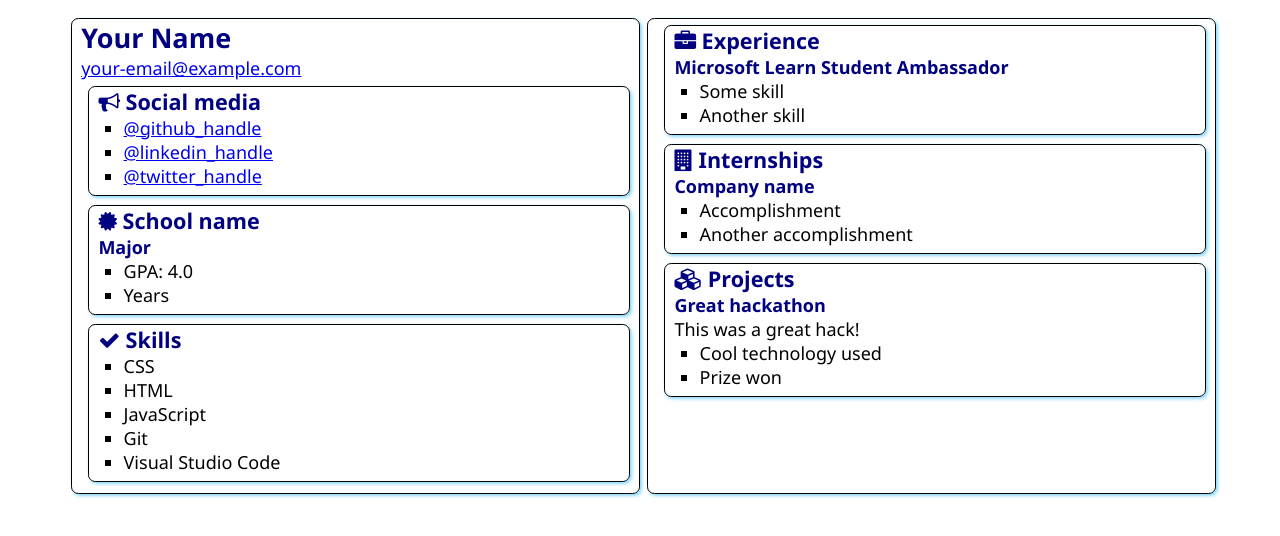
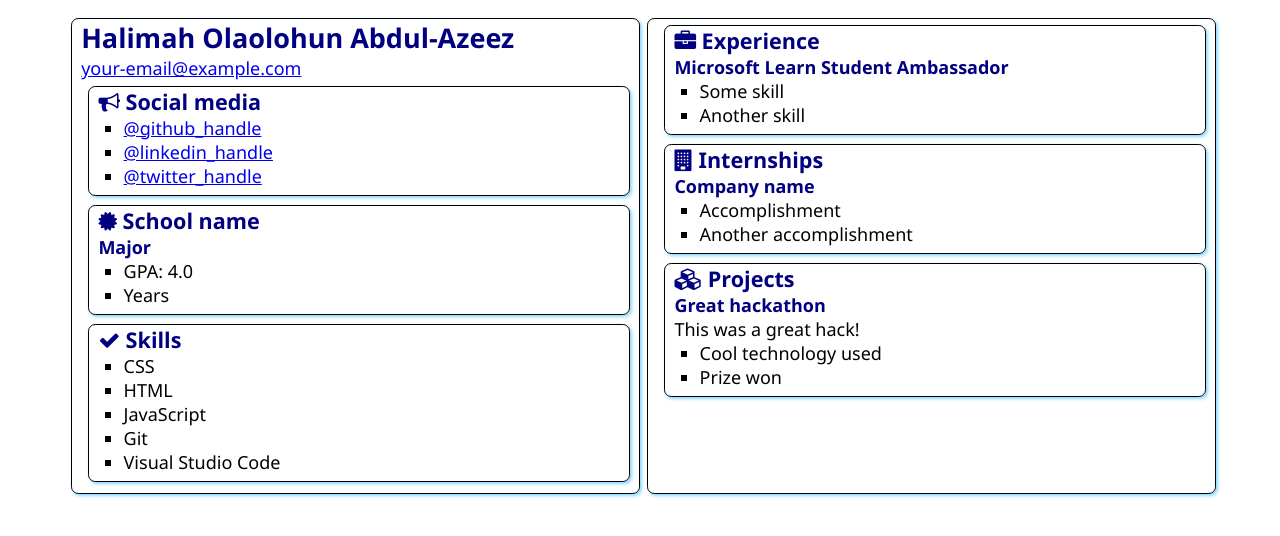
Before and after one commit to devhalimah/SATechnicalOnboarding, a plain HTML site: page src/index.html in a window 1280 px wide. Drawn offline with Linux system fonts and the light colour scheme.

Commit message:
Added My Name

```diff
--- a/src/index.html
+++ b/src/index.html
@@ -12,7 +12,7 @@
 <body>
     <main>
         <article class="box">
-            <h1>Your Name</h1>
+            <h1>Halimah Olaolohun Abdul-Azeez</h1>
             <div><a href="mailto:your.email@example.com">your-email@example.com</a></div>
 
             <section class="box">
```
